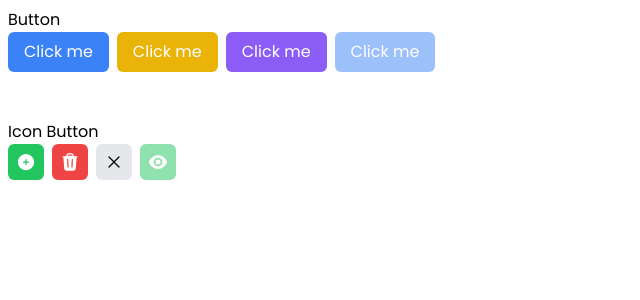
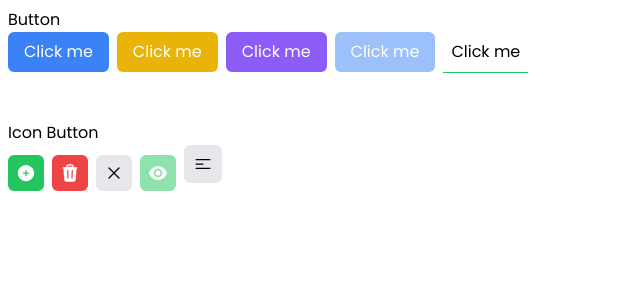
Before and after one commit to stefanBid/health-fit-360, a Vue app: page / in a window 1280 px wide. Shown: the top 300 px of the page, without its empty margins (0-640 px from the left). Built offline with nearby package versions, Linux system fonts and the light colour scheme.

Commit message:
feat: add dropdown menu component

```diff
--- a/src/App.vue
+++ b/src/App.vue
@@ -1,5 +1,5 @@
 <script setup lang="ts">
-  import { HfButton, HfIconButton } from '@/components';
+  import { HfButton, HfIconButton, HfDropdownMenu } from '@/components';
   import {
     TrashIcon,
     XMarkIcon,
@@ -16,6 +16,11 @@
         <hf-button color="yellow">Click me</hf-button>
         <hf-button color="violet">Click me</hf-button>
         <hf-button disabled>Click me</hf-button>
+        <hf-button
+          noStyle
+          class="p-2 border-b border-b-green-500 hover:scale-x-75"
+          >Click me</hf-button
+        >
       </div>
     </div>
     <div class="p-2">
@@ -35,6 +40,19 @@
           class="hover:rotate-180"
         />
         <hf-icon-button disabled />
+        <hf-dropdown-menu :content-data="[1, 2, 3, 4, 5, 6]">
+          <template #default="{ data }">
+            <div class="flex flex-col gap-y-2">
+              <div
+                v-for="item in data"
+                :key="item"
+                class="p-2 bg-gray-500 rounded-md"
+              >
+                {{ item }}
+              </div>
+            </div>
+          </template>
+        </hf-dropdown-menu>
       </div>
     </div>
   </div>
--- a/src/components/atoms/hf-button/HfButton.vue
+++ b/src/components/atoms/hf-button/HfButton.vue
@@ -8,12 +8,14 @@
     type?: 'button' | 'submit' | 'reset';
     color?: ColorVariantExtra;
     disabled?: boolean;
+    noStyle?: boolean;
   }
 
   const props = withDefaults(defineProps<HfButtonProps>(), {
     type: 'button',
     color: 'blue',
     disabled: false,
+    noStyle: false,
   });
 </script>
 
@@ -21,16 +23,20 @@
   <button
     :id="($attrs.id as string) || `${generateId()}-button`"
     :type="props.type"
-    class="transition-all w-fit inline-flex justify-center items-center gap-x-1 duration-200 ease-in-out px-4 py-2 rounded-md text-base sm:text-sm xs:text-sm outline-none focus:ring-2 focus:ring-offset-2 focus:ring-offset-inherit"
+    class="text-base transition-all duration-200 ease-in-out sm:text-sm xs:text-sm"
     :class="[
       ($attrs.class as string) || '',
       {
+        'inline-flex items-center justify-center px-4 py-2 transition-all duration-200 ease-in-out rounded-md outline-none w-fit gap-x-1  focus:ring-2 focus:ring-offset-2 focus:ring-offset-inherit':
+          !props.noStyle,
+      },
+      {
         'bg-blue-500 hover:bg-blue-600 ring-blue-600 text-white ':
-          props.color === 'blue',
+          props.color === 'blue' && !props.noStyle,
         'bg-yellow-500 hover:bg-yellow-600 ring-yellow-600 text-white':
-          props.color === 'yellow',
+          props.color === 'yellow' && !props.noStyle,
         'bg-violet-500 hover:bg-violet-600 ring-violet-600 text-white':
-          props.color === 'violet',
+          props.color === 'violet' && !props.noStyle,
       },
       props.disabled
         ? 'cursor-not-allowed pointer-events-none opacity-50'
--- a/src/components/atoms/hf-icon-button/HfIconButton.vue
+++ b/src/components/atoms/hf-icon-button/HfIconButton.vue
@@ -10,33 +10,41 @@
     color?: ColorVariantSettings;
     icon?: FunctionalComponent;
     disabled?: boolean;
+    noStyle?: boolean;
+    onClick?: () => void;
   }
 
   const props = withDefaults(defineProps<HfIconButtonProps>(), {
     color: 'green',
     icon: undefined,
     disabled: false,
+    noStyle: false,
   });
 </script>
 
 <template>
   <button
     :id="($attrs.id as string) || `${generateId()}-button`"
-    class="p-2 text-base transition-all duration-200 ease-in-out rounded-md outline-none shrink-0 w-fit focus:ring-2 focus:ring-offset-2 focus:ring-offset-inherit"
+    class="text-base transition-all duration-200 ease-in-out shrink-0"
     :class="[
       ($attrs.class as string) || '',
       {
+        'p-2 rounded-md outline-none w-fit focus:ring-2 focus:ring-offset-2 focus:ring-offset-inherit ':
+          !props.noStyle,
+      },
+      {
         'bg-red-500 hover:bg-red-600 ring-red-600  text-white ':
-          props.color === 'red',
+          props.color === 'red' && !props.noStyle,
         'bg-green-500 hover:bg-green-600 ring-green-600 text-white':
-          props.color === 'green',
+          props.color === 'green' && !props.noStyle,
         'bg-gray-200 hover:bg-gray-300 ring-gray-300 text-black':
-          props.color === 'gray',
+          props.color === 'gray' && !props.noStyle,
       },
       props.disabled
         ? 'cursor-not-allowed pointer-events-none opacity-50'
         : 'cursor-pointer opacity-100',
     ]"
+    @click="props.onClick"
   >
     <component
       :is="props.icon || EyeIcon"
--- a/src/components/molecules/hf-dropdown-menu/HfDropdownMenu.vue
+++ b/src/components/molecules/hf-dropdown-menu/HfDropdownMenu.vue
@@ -1,5 +1,71 @@
-<script setup lang="ts"></script>
+<script setup lang="ts">
+  import { usePopper } from '@/hooks';
+  import { getTransition } from '@/utils';
+  import { vOnClickOutside } from '@vueuse/components';
+  import { HfIconButton } from '@/components';
+  import { Bars3CenterLeftIcon } from '@heroicons/vue/24/solid';
+
+  interface HfDropdownMenuProps {
+    contentData?: any;
+    disabled?: boolean;
+  }
+
+  const props = withDefaults(defineProps<HfDropdownMenuProps>(), {
+    contentData: undefined,
+    disabled: false,
+  });
+
+  const { isOpen, anchor, popper, popperStyle, changeToolTipVisibility } =
+    usePopper('dropdownMenu');
+
+  const transition = getTransition('scaleAndFade');
+
+  const handleClick = () => {
+    console.log('click');
+    if (isOpen.value) {
+      changeToolTipVisibility('close');
+      return;
+    }
+    changeToolTipVisibility('open');
+  };
+</script>
 
 <template>
-  <div>Dropdow Menu layout</div>
+  <div
+    ref="anchor"
+    class="inline-flex items-center w-fit"
+    aria-describedby="tooltip"
+  >
+    <hf-icon-button
+      :icon="Bars3CenterLeftIcon"
+      :on-click="handleClick"
+      no-style
+      :disabled="props.disabled"
+      class="p-2 text-black bg-gray-200 border rounded-md active:scale-95"
+      type="button"
+    />
+  </div>
+  <teleport to="body">
+    <transition
+      :enter-active-class="transition.enterActiveClass"
+      :enter-from-class="transition.enterFromClass"
+      :enter-to-class="transition.enterToClass"
+      :leave-active-class="transition.leaveActiveClass"
+      :leave-from-class="transition.leaveFromClass"
+      :leave-to-class="transition.leaveToClass"
+    >
+      <div
+        v-if="isOpen"
+        ref="popper"
+        v-on-click-outside="[
+          () => changeToolTipVisibility('close'),
+          { ignore: [anchor] },
+        ]"
+        :style="popperStyle"
+        class="absolute z-50 flex flex-col w-40 p-2 text-white border border-gray-300 rounded-md shadow-lg"
+      >
+        <slot :data="props.contentData" />
+      </div>
+    </transition>
+  </teleport>
 </template>
--- a/src/utils/general/transitions.utils.ts
+++ b/src/utils/general/transitions.utils.ts
@@ -25,7 +25,7 @@ const transitionSettings: Record<string, TransitionSettings> = {
     leaveToClass: 'opacity-0',
   },
   scaleAndFade: {
-    enterActiveClass: 'transition duration-300 ease-out',
+    enterActiveClass: 'transition duration-200 ease-out',
     enterFromClass: 'transform scale-95 opacity-0',
     enterToClass: 'transform scale-100 opacity-100',
     leaveActiveClass: 'transition duration-200 ease-in',
```
